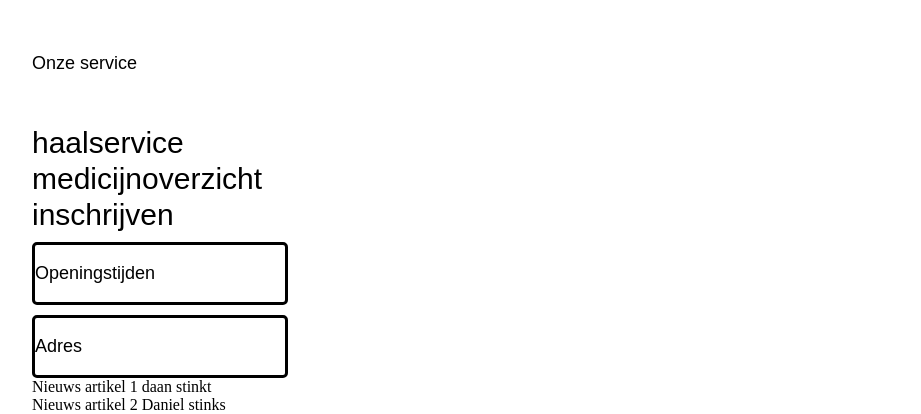
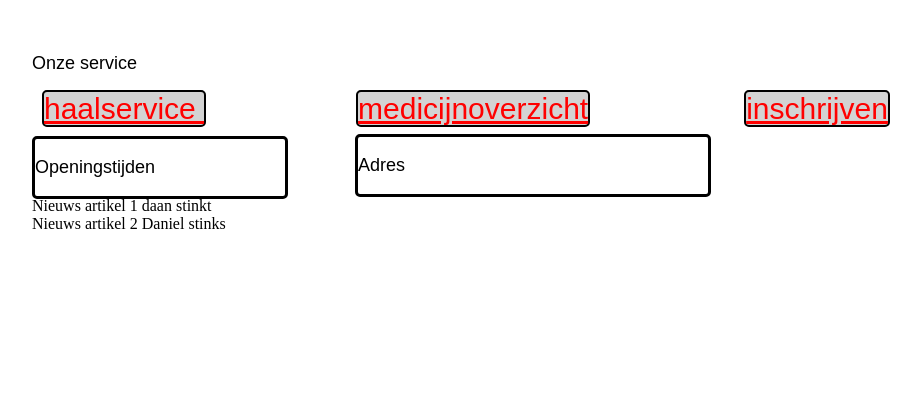
Before and after one commit to Daan7777/apotheeker-website, a PHP site: page / in a window 1280 px wide. Shown: the part 526-940 px from the top of the page, without its empty margins (96-1017 px from the left). After the commit the page ends 755 px from the top, so only its background shows below. Run offline with PHP 8.4, Linux system fonts and the light colour scheme; data comes from the database, SQL or seed files in the repository.

Commit message:
van alles

```diff
--- a/CSS/commonstyle.css
+++ b/CSS/commonstyle.css
@@ -1,24 +1,24 @@
-a:link {
+  .nav a:link {
     color: black;
     background-color: transparent;
     text-decoration: none;
     font-size: 20px;
   }
 
-  a:visited {
+  .nav a:visited {
     color: black;
     background-color: transparent;
     text-decoration: none;
   }
 
-  a:hover {
+  .nav a:hover {
       color: rgb(0, 0, 0);
       background-color: transparent;
       text-decoration: underline;
       text-overflow: clip;
   }
 
-  a:active {
+  .nav a:active {
       color: rgb(255, 0, 0);
       background-color: transparent;
       text-decoration: underline;
@@ -73,26 +73,28 @@ a:link {
     margin-top: 70px;
   }
 
-  .nav2 {
+  .n {
     background-color: transparent;
     vertical-align: middle;
     font-family: Arial, Helvetica, sans-serif;
     font-size: 30px;
-    word-spacing: 20px;
     margin-top: 50px;
-    border: 1px black;
-    border-radius: 5px;
+    vertical-align: middle;
+    height: 150px;
     width: 322px;
+    background-color: lightgrey;
 }
 
-.nav2 a {
-  color: black;
+.nav2 a:link {
+  color: red !important;
   font-size: 30px;
-  border: 1px black;
   border-radius: 5px;
   vertical-align: middle;
   width: 322px;
   height: 150px;
+  border: 2px solid rgb(0, 0, 0);
+  margin-right: 60px;
+  margin-left: 60px;
 }
 
 .route {
@@ -111,13 +113,15 @@ a:link {
   color: black;
 }
 
-.button1 {
+.nav2 a:link {
   font-family: Arial, Helvetica, sans-serif;
   background-color: lightgrey;
   width: 322px;
   height: 150px;
   border-radius: 5px;
   font-size: 30px;
+  margin-left: 10px;
+  margin-right: 140px;
 }
 
 .button2 {
@@ -152,7 +156,8 @@ a:link {
   font-size: 18px;
   border-style: solid;
   border-radius: 5px;
-  width: 250px;
-  margin-top: 10px;
+  width: 350px;
+  margin-top: -65px;
   margin-right: 100px;
+  margin-left: 323px;
 }
```
